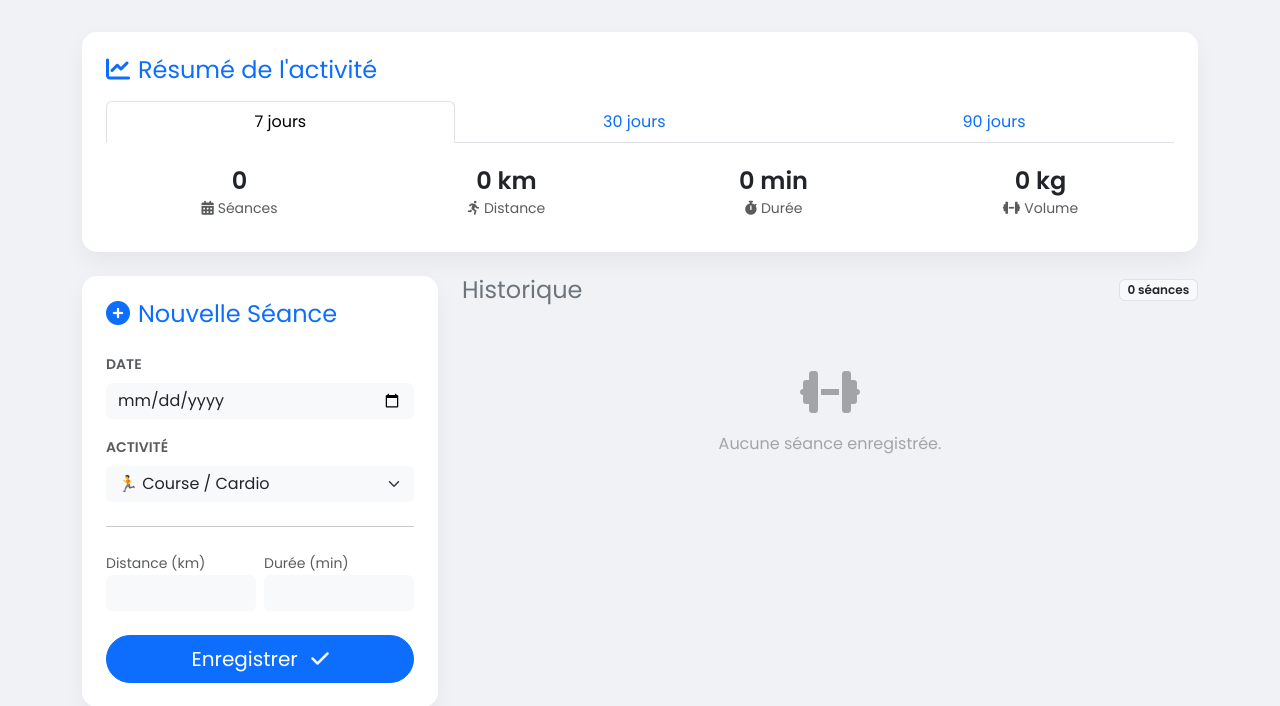
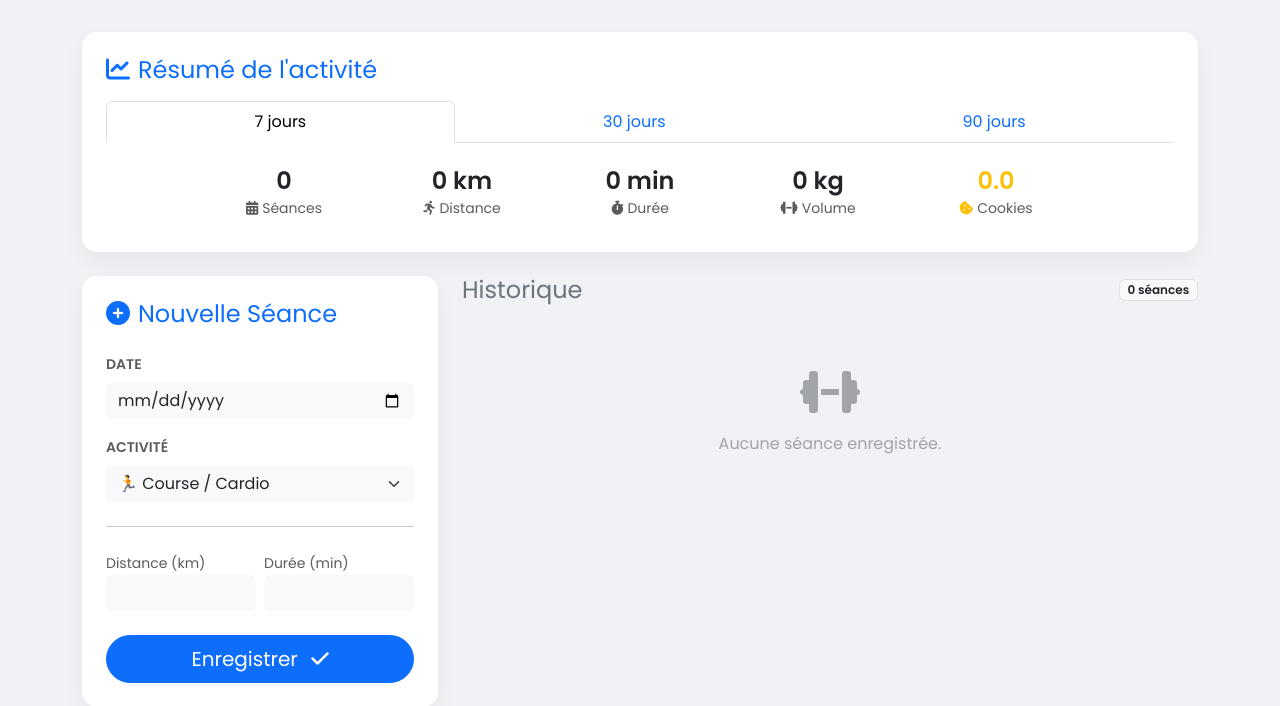
Before and after one commit to rlim-git/SportsTracker, a Flask app: page /dashboard in a window 1280 px wide. Shown: the part 205-911 px from the top of the page. Run offline with Flask 3, Linux system fonts and the light colour scheme; the visitor is signed in with stand-in values (Sample User, id 1); data that the repository does not hold is empty; some libraries are stand-ins or nearby versions.

Commit message:
Implémentation de l'affichage des cookies dans la section stats & correction du config.js de MongoDB

```diff
--- a/src/app.py
+++ b/src/app.py
@@ -4,7 +4,7 @@ from datetime import datetime, timedelta
 from psycopg2 import IntegrityError
 from flask import Flask, render_template, request, redirect, session, url_for, flash
 from pymongo import MongoClient
-from bson.objectid import ObjectId # <--- IMPORTANT
+from bson.objectid import ObjectId
 from urllib.parse import quote_plus
 
 app = Flask(__name__)
@@ -113,20 +113,17 @@ def login():
             error = f"Erreur connexion base de données: {e}"
     return render_template('login.html', error=error)
 
-# --- ROUTE CONNEXION DÉMO ---
 @app.route('/demo_login')
 def demo_login():
     try:
         conn = get_pg_connection()
         cur = conn.cursor()
-        # On cherche l'utilisateur 'Demo' créé par init.sql
         cur.execute("SELECT id, username FROM users WHERE username = 'Demo'")
         user_demo = cur.fetchone()
         cur.close()
         conn.close()
 
         if user_demo:
-            # Connexion automatique sans mot de passe
             session['user_id'] = user_demo[0]
             session['username'] = user_demo[1]
             flash("Bienvenue sur le compte de démonstration !", "success")
@@ -134,7 +131,6 @@ def demo_login():
         else:
             flash("Le compte démo n'est pas encore initialisé.", "error")
             return redirect('/')
-
     except Exception as e:
         print(f"Erreur Demo: {e}")
         flash("Impossible de se connecter au compte démo.", "error")
@@ -145,21 +141,16 @@ def logout():
     session.clear()
     return redirect('/')
 
-# --- ROUTE : SUPPRESSION COMPTE ---
 @app.route('/delete_account', methods=['POST'])
 def delete_account():
     if 'user_id' not in session: return redirect('/login')
 
-    # --- PROTECTION DU COMPTE DÉMO ---
     if session.get('username') == 'Demo':
         flash("Action interdite : Le compte de démonstration ne peut pas être supprimé.", "error")
         return redirect('/dashboard')
-    # ---------------------------------
 
     user_id = session['user_id']
-
     try:
-        # 1. Supprimer User SQL
         conn = get_pg_connection()
         cur = conn.cursor()
         cur.execute("DELETE FROM users WHERE id = %s", (user_id,))
@@ -167,36 +158,30 @@ def delete_account():
         cur.close()
         conn.close()
 
-        # 2. Supprimer TOUTES les données Mongo liées (Séances + Profil)
         workouts_collection.delete_many({"user_id": user_id})
         profiles_collection.delete_many({"user_id": user_id})
 
         session.clear()
         flash("Votre compte et toutes vos données ont été supprimés.", "success")
         return redirect('/')
-
     except Exception as e:
         print(f"Erreur suppression compte: {e}")
         flash("Erreur lors de la suppression du compte.", "error")
         return redirect('/dashboard')
 
-# --- ROUTE : SUPPRESSION SÉANCE ---
 @app.route('/delete_session/<session_id>', methods=['POST'])
 def delete_session(session_id):
     if 'user_id' not in session: return redirect('/login')
-
     try:
-        # Suppression simple dans Mongo
         workouts_collection.delete_one({'_id': ObjectId(session_id)})
         flash("Séance supprimée.", "success")
     except Exception as e:
         print(f"Erreur suppression séance: {e}")
         flash("Impossible de supprimer la séance.", "error")
-
     return redirect('/dashboard')
 
 def get_stats_for_period(start_date, end_date, user_id):
-    """Calcule les statistiques d'entraînement pour une période donnée."""
+    """Calcule les statistiques et les cookies mérités"""
     query = {
         "user_id": user_id,
         "date": {
@@ -212,24 +197,43 @@ def get_stats_for_period(start_date, end_date, user_id):
         'muscu_sessions': 0,
         'total_distance_km': 0,
         'total_duree_min': 0,
-        'total_volume_kg': 0
+        'total_volume_kg': 0,
+        'total_calories': 0  # Nouveau champ
     }
 
     for w in workouts:
         if w['type'] == 'Cardio':
             stats['cardio_sessions'] += 1
-            stats['total_distance_km'] += w.get('details', {}).get('distance_km', 0)
-            stats['total_duree_min'] += w.get('details', {}).get('duree_min', 0)
+            dist = w.get('details', {}).get('distance_km', 0)
+            duree = w.get('details', {}).get('duree_min', 0)
+
+            stats['total_distance_km'] += dist
+            stats['total_duree_min'] += duree
+
+            # Estimation Cardio: ~10 kcal / min
+            stats['total_calories'] += (duree * 10)
+
         elif w['type'] == 'Musculation':
             stats['muscu_sessions'] += 1
-            if 'exercises' in w and w['exercises']: # Nouveau format
+            session_volume = 0
+
+            if 'exercises' in w and w['exercises']:
                 for exo in w['exercises']:
-                    stats['total_volume_kg'] += exo.get('poids', 0) * exo.get('repetitions', 0)
-            elif 'details' in w: # Ancien format compatible
-                stats['total_volume_kg'] += w.get('details', {}).get('poids', 0) * w.get('details', {}).get('repetitions', 0)
+                    session_volume += exo.get('poids', 0) * exo.get('repetitions', 0)
+            elif 'details' in w:
+                session_volume += w.get('details', {}).get('poids', 0) * w.get('details', {}).get('repetitions', 0)
+
+            stats['total_volume_kg'] += session_volume
+
+            # Estimation Muscu: ~0.05 kcal / kg soulevé (Approximation simple)
+            stats['total_calories'] += (session_volume * 0.05)
+
+    # Conversion en COOKIES (1 Cookie = 120 kcal)
+    stats['total_cookies'] = round(stats['total_calories'] / 120, 1)
 
     stats['total_distance_km'] = round(stats['total_distance_km'], 1)
     stats['total_volume_kg'] = int(stats['total_volume_kg'])
+    stats['total_calories'] = int(stats['total_calories'])
 
     return stats
 
@@ -265,7 +269,7 @@ def dashboard():
 
                 exercises_data = []
                 for i in range(len(exercices)):
-                    if exercices[i]: # On ajoute seulement si le nom de l'exercice est renseigné
+                    if exercices[i]:
                         exercises_data.append({
                             'exercice': exercices[i],
                             'poids': float(poids_list[i] or 0),
--- a/src/templates/index.html
+++ b/src/templates/index.html
@@ -18,12 +18,10 @@
                 <i class="fas fa-user-circle me-2 text-primary"></i>
                 Bonjour, <strong>{{ username }}</strong>
 
-                <!-- Bouton Déconnexion -->
                 <a href="/logout" class="btn btn-sm btn-outline-secondary ms-3 border-0" title="Se déconnecter">
                     <i class="fas fa-sign-out-alt"></i>
                 </a>
 
-                <!-- Bouton Supprimer Compte (CACHÉ SI DEMO) -->
                 {% if username != 'Demo' %}
                     <button type="button" class="btn btn-sm btn-outline-danger ms-1 border-0" data-bs-toggle="modal" data-bs-target="#deleteAccountModal" title="Supprimer mon compte">
                         <i class="fas fa-trash-alt"></i>
@@ -39,48 +37,67 @@
             <h4 class="mb-3 text-primary"><i class="fas fa-chart-line me-2"></i>Résumé de l'activité</h4>
 
             <ul class="nav nav-tabs nav-fill mb-3" id="statsTab" role="tablist">
-                <li class="nav-item" role="presentation">
-                    <button class="nav-link active" id="week-tab" data-bs-toggle="tab" data-bs-target="#week-panel" type="button" role="tab">7 jours</button>
-                </li>
-                <li class="nav-item" role="presentation">
-                    <button class="nav-link" id="month-tab" data-bs-toggle="tab" data-bs-target="#month-panel" type="button" role="tab">30 jours</button>
-                </li>
-                <li class="nav-item" role="presentation">
-                    <button class="nav-link" id="quarter-tab" data-bs-toggle="tab" data-bs-target="#quarter-panel" type="button" role="tab">90 jours</button>
-                </li>
+                <li class="nav-item"><button class="nav-link active" id="week-tab" data-bs-toggle="tab" data-bs-target="#week-panel" type="button">7 jours</button></li>
+                <li class="nav-item"><button class="nav-link" id="month-tab" data-bs-toggle="tab" data-bs-target="#month-panel" type="button">30 jours</button></li>
+                <li class="nav-item"><button class="nav-link" id="quarter-tab" data-bs-toggle="tab" data-bs-target="#quarter-panel" type="button">90 jours</button></li>
             </ul>
 
             <div class="tab-content p-2" id="statsTabContent">
                 <!-- 7 JOURS -->
-                <div class="tab-pane fade show active" id="week-panel" role="tabpanel">
-                    <div class="row text-center g-3">
-                        <div class="col-6 col-md-3"><h4 class="fw-bold mb-0">{{ stats.week.total_sessions }}</h4><small class="text-muted"><i class="fas fa-calendar-alt me-1"></i>Séances</small></div>
-                        <div class="col-6 col-md-3"><h4 class="fw-bold mb-0">{{ stats.week.total_distance_km }} km</h4><small class="text-muted"><i class="fas fa-running me-1"></i>Distance</small></div>
-                        <div class="col-6 col-md-3"><h4 class="fw-bold mb-0">{{ stats.week.total_duree_min }} min</h4><small class="text-muted"><i class="fas fa-stopwatch me-1"></i>Durée</small></div>
-                        <div class="col-6 col-md-3"><h4 class="fw-bold mb-0">{{ "{:,.0f}".format(stats.week.total_volume_kg).replace(',', ' ') }} kg</h4><small class="text-muted"><i class="fas fa-dumbbell me-1"></i>Volume</small></div>
+                <div class="tab-pane fade show active" id="week-panel">
+                    <div class="row text-center g-3 justify-content-center">
+                        <div class="col-6 col-md-2"><h4 class="fw-bold mb-0">{{ stats.week.total_sessions }}</h4><small class="text-muted"><i class="fas fa-calendar-alt me-1"></i>Séances</small></div>
+                        <div class="col-6 col-md-2"><h4 class="fw-bold mb-0">{{ stats.week.total_distance_km }} km</h4><small class="text-muted"><i class="fas fa-running me-1"></i>Distance</small></div>
+                        <div class="col-6 col-md-2"><h4 class="fw-bold mb-0">{{ stats.week.total_duree_min }} min</h4><small class="text-muted"><i class="fas fa-stopwatch me-1"></i>Durée</small></div>
+                        <div class="col-6 col-md-2"><h4 class="fw-bold mb-0">{{ "{:,.0f}".format(stats.week.total_volume_kg).replace(',', ' ') }} kg</h4><small class="text-muted"><i class="fas fa-dumbbell me-1"></i>Volume</small></div>
+
+                        <!-- COOKIES -->
+                        <div class="col-6 col-md-2">
+                            <h4 class="fw-bold mb-0 text-warning">{{ stats.week.total_cookies }}</h4>
+                            <small class="text-muted" title="{{ stats.week.total_calories }} kcal brûlées">
+                                <i class="fas fa-cookie-bite me-1 text-warning"></i>Cookies
+                            </small>
+                        </div>
                     </div>
                 </div>
                 <!-- 30 JOURS -->
-                <div class="tab-pane fade" id="month-panel" role="tabpanel">
-                    <div class="row text-center g-3">
-                        <div class="col-6 col-md-3"><h4 class="fw-bold mb-0">{{ stats.month.total_sessions }}</h4><small class="text-muted"><i class="fas fa-calendar-alt me-1"></i>Séances</small></div>
-                        <div class="col-6 col-md-3"><h4 class="fw-bold mb-0">{{ stats.month.total_distance_km }} km</h4><small class="text-muted"><i class="fas fa-running me-1"></i>Distance</small></div>
-                        <div class="col-6 col-md-3"><h4 class="fw-bold mb-0">{{ stats.month.total_duree_min }} min</h4><small class="text-muted"><i class="fas fa-stopwatch me-1"></i>Durée</small></div>
-                        <div class="col-6 col-md-3"><h4 class="fw-bold mb-0">{{ "{:,.0f}".format(stats.month.total_volume_kg).replace(',', ' ') }} kg</h4><small class="text-muted"><i class="fas fa-dumbbell me-1"></i>Volume</small></div>
+                <div class="tab-pane fade" id="month-panel">
+                    <div class="row text-center g-3 justify-content-center">
+                        <div class="col-6 col-md-2"><h4 class="fw-bold mb-0">{{ stats.month.total_sessions }}</h4><small class="text-muted"><i class="fas fa-calendar-alt me-1"></i>Séances</small></div>
+                        <div class="col-6 col-md-2"><h4 class="fw-bold mb-0">{{ stats.month.total_distance_km }} km</h4><small class="text-muted"><i class="fas fa-running me-1"></i>Distance</small></div>
+                        <div class="col-6 col-md-2"><h4 class="fw-bold mb-0">{{ stats.month.total_duree_min }} min</h4><small class="text-muted"><i class="fas fa-stopwatch me-1"></i>Durée</small></div>
+                        <div class="col-6 col-md-2"><h4 class="fw-bold mb-0">{{ "{:,.0f}".format(stats.month.total_volume_kg).replace(',', ' ') }} kg</h4><small class="text-muted"><i class="fas fa-dumbbell me-1"></i>Volume</small></div>
+
+                        <!-- COOKIES -->
+                        <div class="col-6 col-md-2">
+                            <h4 class="fw-bold mb-0 text-warning">{{ stats.month.total_cookies }}</h4>
+                            <small class="text-muted" title="{{ stats.month.total_calories }} kcal brûlées">
+                                <i class="fas fa-cookie-bite me-1 text-warning"></i>Cookies
+                            </small>
+                        </div>
                     </div>
                 </div>
                 <!-- 90 JOURS -->
-                <div class="tab-pane fade" id="quarter-panel" role="tabpanel">
-                    <div class="row text-center g-3">
-                        <div class="col-6 col-md-3"><h4 class="fw-bold mb-0">{{ stats.quarter.total_sessions }}</h4><small class="text-muted"><i class="fas fa-calendar-alt me-1"></i>Séances</small></div>
-                        <div class="col-6 col-md-3"><h4 class="fw-bold mb-0">{{ stats.quarter.total_distance_km }} km</h4><small class="text-muted"><i class="fas fa-running me-1"></i>Distance</small></div>
-                        <div class="col-6 col-md-3"><h4 class="fw-bold mb-0">{{ stats.quarter.total_duree_min }} min</h4><small class="text-muted"><i class="fas fa-stopwatch me-1"></i>Durée</small></div>
-                        <div class="col-6 col-md-3"><h4 class="fw-bold mb-0">{{ "{:,.0f}".format(stats.quarter.total_volume_kg).replace(',', ' ') }} kg</h4><small class="text-muted"><i class="fas fa-dumbbell me-1"></i>Volume</small></div>
+                <div class="tab-pane fade" id="quarter-panel">
+                    <div class="row text-center g-3 justify-content-center">
+                        <div class="col-6 col-md-2"><h4 class="fw-bold mb-0">{{ stats.quarter.total_sessions }}</h4><small class="text-muted"><i class="fas fa-calendar-alt me-1"></i>Séances</small></div>
+                        <div class="col-6 col-md-2"><h4 class="fw-bold mb-0">{{ stats.quarter.total_distance_km }} km</h4><small class="text-muted"><i class="fas fa-running me-1"></i>Distance</small></div>
+                        <div class="col-6 col-md-2"><h4 class="fw-bold mb-0">{{ stats.quarter.total_duree_min }} min</h4><small class="text-muted"><i class="fas fa-stopwatch me-1"></i>Durée</small></div>
+                        <div class="col-6 col-md-2"><h4 class="fw-bold mb-0">{{ "{:,.0f}".format(stats.quarter.total_volume_kg).replace(',', ' ') }} kg</h4><small class="text-muted"><i class="fas fa-dumbbell me-1"></i>Volume</small></div>
+
+                        <!-- COOKIES -->
+                        <div class="col-6 col-md-2">
+                            <h4 class="fw-bold mb-0 text-warning">{{ stats.quarter.total_cookies }}</h4>
+                            <small class="text-muted" title="{{ stats.quarter.total_calories }} kcal brûlées">
+                                <i class="fas fa-cookie-bite me-1 text-warning"></i>Cookies
+                            </small>
+                        </div>
                     </div>
                 </div>
             </div>
         </div>
         <!-- FIN SECTION STATS -->
+
         <div class="row g-4">
             <!-- FORMULAIRE (Gauche) -->
             <div class="col-lg-4">
@@ -168,14 +185,13 @@
                                 <div class="col-12 col-md-6">
                                     <div class="custom-card p-3 h-80 position-relative">
 
-                                        <!-- BOUTON SUPPRIMER SESSION (Croix) -->
                                         <form action="/delete_session/{{ log._id }}" method="POST" class="position-absolute top-0 end-0 p-2">
                                             <button type="submit" class="btn btn-link text-danger p-0 border-0 text-decoration-none opacity-50 hover-opacity-100" onclick="return confirm('Voulez-vous vraiment supprimer cette séance ?')" title="Supprimer">
                                                 <i class="fas fa-times-circle fs-5"></i>
                                             </button>
                                         </form>
 
-                                        <div class="d-flex align-items-start pe-4"> <!-- align-items-start pour un meilleur alignement vertical -->
+                                        <div class="d-flex align-items-start pe-4">
                                             <div class="icon-box me-3 flex-shrink-0 {{ 'bg-cardio' if log.type == 'Cardio' else 'bg-muscu' }}">
                                                 {% if log.type == 'Cardio' %} <i class="fas fa-running"></i>
                                                 {% else %} <i class="fas fa-dumbbell"></i> {% endif %}
@@ -185,7 +201,7 @@
                                                 <div class="d-flex align-items-center gap-2 mb-2">
                                                     <h6 class="mb-0 fw-bold text-dark text-truncate">
                                                         {% if log.type == 'Musculation' %}
-                                                            {{ log.title or log.details.exercice }} <!-- Compatible ancien/nouveau format -->
+                                                            {{ log.title or log.details.exercice }}
                                                         {% else %}
                                                             Cardio
                                                         {% endif %}
@@ -203,13 +219,13 @@
                                                                 ({{ (log.details.distance_km * 60 / log.details.duree_min)|round(1) }} km/h)
                                                             </span>
                                                         {% endif %}
-                                                    {% elif log.exercises %} <!-- Nouveau format Musculation -->
+                                                    {% elif log.exercises %}
                                                         <ul class="list-unstyled mb-0 ps-1" style="font-size: 0.9em;">
                                                             {% for exo in log.exercises %}
                                                                 <li>- {{ exo.exercice }}: <b>{{ exo.poids }}kg</b> x {{ exo.repetitions }}</li>
                                                             {% endfor %}
                                                         </ul>
-                                                    {% else %} <!-- Ancien format Musculation -->
+                                                    {% else %}
                                                         {{ log.details.poids }}kg x {{ log.details.repetitions }} reps
                                                     {% endif %}
                                                 </div>
@@ -225,7 +241,7 @@
         </div>
     </div>
 
-    <!-- MODALE SUPPRESSION COMPTE -->
+    <!-- MODALE ET TOASTS (Reste inchangé) -->
     <div class="modal fade" id="deleteAccountModal" tabindex="-1" aria-hidden="true">
         <div class="modal-dialog modal-dialog-centered">
             <div class="modal-content border-0 shadow-lg">
@@ -247,7 +263,6 @@
         </div>
     </div>
 
-    <!-- TOAST NOTIFICATIONS -->
     <div id="toast-container" style="position: fixed; bottom: 20px; right: 20px; z-index: 9999;">
         {% with messages = get_flashed_messages(with_categories=true) %}
             {% if messages %}
@@ -265,7 +280,6 @@
         {% endwith %}
     </div>
 
-    <!-- BOOTSTRAP JS (Nécessaire pour la Modale) -->
     <script src="https://cdn.jsdelivr.net/npm/bootstrap@5.3.0/dist/js/bootstrap.bundle.min.js"></script>
 
     <script>
```
Also changed, not shown: db_nonrel/config.js (+17 -7 lines), src/readme.txt (deleted).
